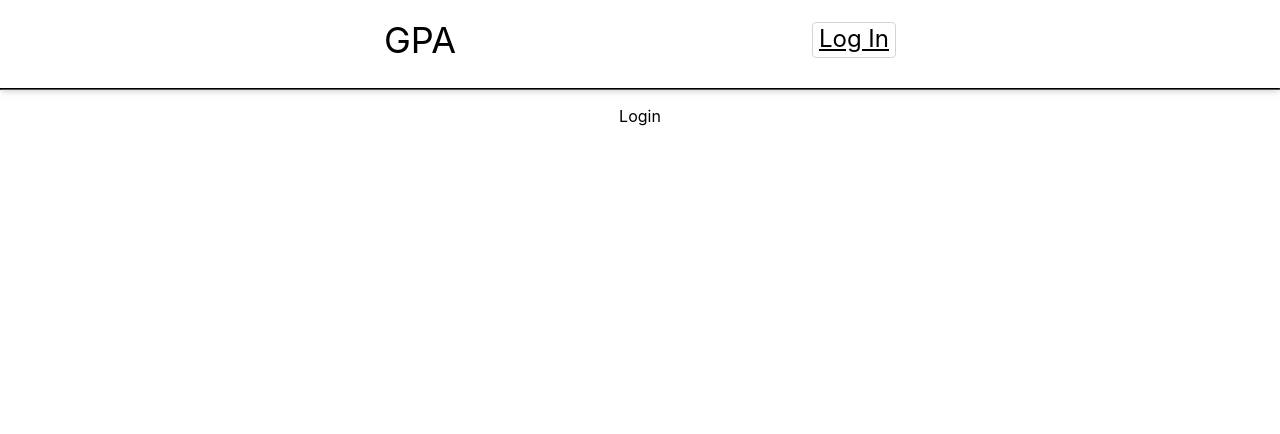
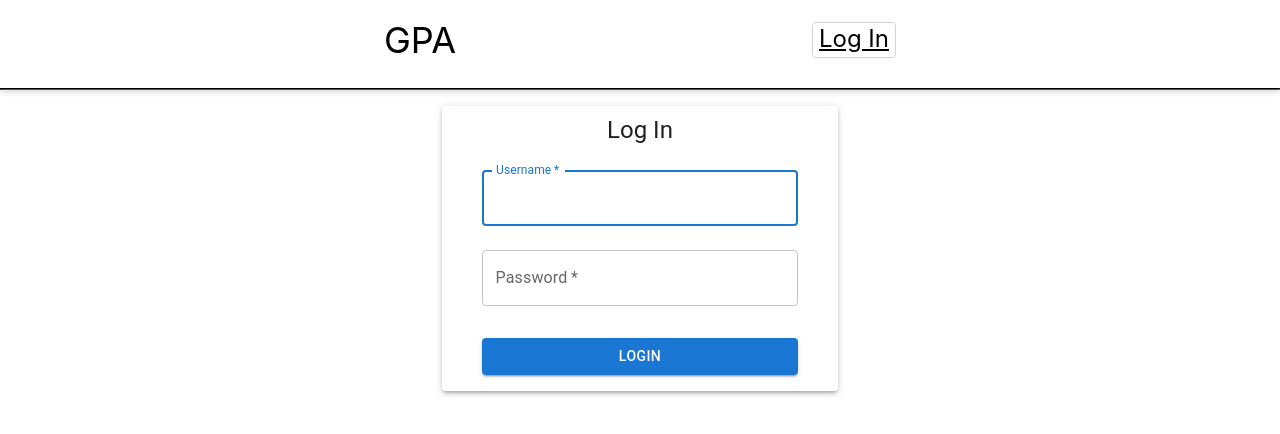
Before and after one commit to Yumenio/GPA-finally-frontend, a React (Create React App) app in the folder gpa-ui/: page /login in a window 1280 px wide. Shown: the top 434 px of the page. Built offline with nearby package versions, Linux system fonts and the light colour scheme.

Commit message:
feat: adds Login page with jwt authentication

```diff
--- a/gpa-ui/src/pages/Login.tsx
+++ b/gpa-ui/src/pages/Login.tsx
@@ -1,9 +1,106 @@
-import React, { Dispatch, SetStateAction } from 'react'
+import axios from 'axios'
+import React, { Dispatch, SetStateAction, useState } from 'react'
+import { Link, useNavigate } from 'react-router-dom'
+import {
+    Container,
+    Paper,
+    Typography,
+    TextField,
+    Button,
+  } from '@mui/material';
+
+
+
+async function login(credentials:{username:string, password:string}){
+    const api_uri = "http://localhost:8000/api/users/login"
+    const user_data = await axios.post(api_uri, credentials)
+    .then(response => response.data
+    )
+    .catch(error => console.error(error))
+
+    return user_data
+}
 
 const Login = ({setToken}:{setToken:Dispatch<SetStateAction<string>>}) => {
-  return (
-    <div>Login</div>
-  )
-}
+    const [username, setUsername] = useState("");
+    const [password, setPassword] = useState("");
+    const navigate = useNavigate();
+
+    const handleLogin = async (e:React.FormEvent<HTMLButtonElement>) =>{
+        const userData = await login({username, password});
+        setToken(userData.token)
+        navigate("/accounts");
+    }
+
+    const containerStyle = {
+        display: 'flex',
+        justifyContent: 'center',
+      };
+
+      const paperStyle = {
+        padding: '16px',
+        display: 'flex',
+        flexdirection: 'column',
+      };
+
+      const formStyle = {
+        width: '80%',
+        margin: 'auto',
+        marginTop: '8px',
+      };
+
+      const submitButtonStyle = {
+        margin: '24px 0 16px',
+      };
+
+
+      return (
+        <Container component="main" maxWidth="xs" style={containerStyle}>
+          <Paper elevation={3} {...paperStyle}>
+            <Typography component="h1" variant="h5" style={{marginTop:'0.5rem'}}>
+              Log In
+            </Typography>
+            <form style={formStyle} noValidate>
+              <TextField
+                variant="outlined"
+                margin="normal"
+                required
+                fullWidth
+                id="email"
+                label="Username"
+                name="email"
+                autoComplete="email"
+                autoFocus
+                value={username}
+                onChange={(e) => setUsername(e.target.value)}
+              />
+              <TextField
+                variant="outlined"
+                margin="normal"
+                required
+                fullWidth
+                name="password"
+                label="Password"
+                type="password"
+                id="password"
+                autoComplete="current-password"
+                value={password}
+                onChange={(e) => setPassword(e.target.value)}
+              />
+              <Button
+                type="button"
+                fullWidth
+                variant="contained"
+                color="primary"
+                style={submitButtonStyle}
+                onClick={(e) => handleLogin(e)}
+              >
+                Login
+              </Button>
+            </form>
+          </Paper>
+        </Container>
+      );
+    };
 
 export default Login
```
